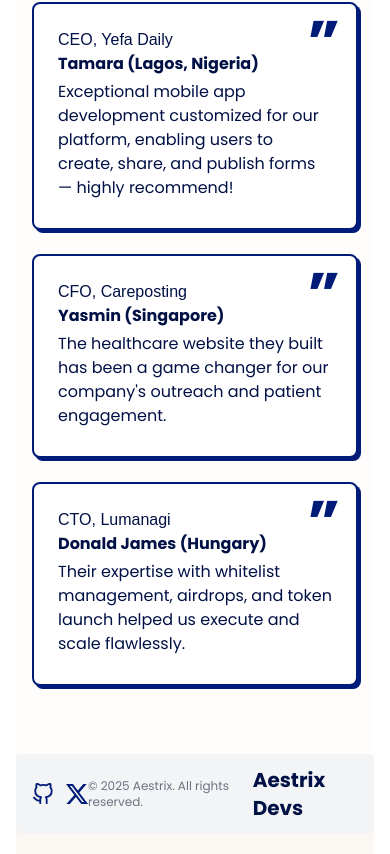
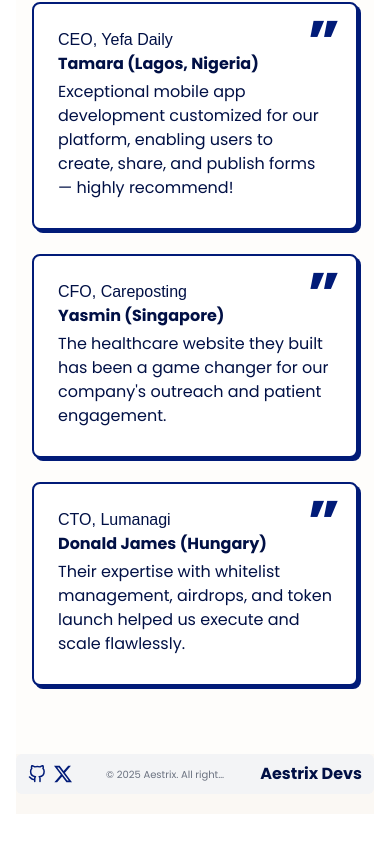
Before and after one commit to 0xDaniiel/Aestrix, a Next.js app: page / in a window 390 px wide. Shown: the part 4154-5008 px from the top of the page. After the commit the page ends 4968 px from the top, so only its background shows below. Built offline with nearby package versions, Linux system fonts and the light colour scheme; a web font is replaced by a local one.

Commit message:
responsive footer

```diff
--- a/components/Footer.tsx
+++ b/components/Footer.tsx
@@ -8,16 +8,17 @@ const Footer = () => {
   return (
     <div className="bg-[#fbf8f4] pb-5">
       <FadeInOnScroll>
-        <section className="max-w-7xl bg-gray-100 rounded-md flex items-center justify-between mx-auto px-4 sm:px-6 lg:px-8 py-3 md:py-5">
-          <div className="flex items-center gap-3">
+        <section className="max-w-7xl bg-gray-100 rounded-md flex items-center justify-between mx-auto px-3 sm:px-6 lg:px-8 py-2 md:py-4">
+          {/* Social links */}
+          <div className="flex items-center gap-2 sm:gap-3">
             <Link
               href="https://github.com/aestrix-dev"
               target="_blank"
               rel="noopener noreferrer"
             >
               <FiGithub
-                size={22}
-                className="text-[#011B78] hover:opacity-80 transition"
+                size={18} // smaller on mobile
+                className="text-[#011B78] hover:opacity-80 transition sm:size-22"
               />
             </Link>
             <Link
@@ -26,17 +27,21 @@ const Footer = () => {
               rel="noopener noreferrer"
             >
               <BsTwitterX
-                size={22}
-                className="text-[#011B78] hover:opacity-80 transition"
+                size={18} // smaller on mobile
+                className="text-[#011B78] hover:opacity-80 transition sm:size-22"
               />
             </Link>
           </div>
 
-          <p className="text-xs text-gray-500">
+          {/* Copyright */}
+          <p className="text-[10px] sm:text-xs text-gray-500 text-center truncate max-w-[120px] sm:max-w-none">
             &copy; {new Date().getFullYear()} Aestrix. All rights reserved.
           </p>
 
-          <h3 className="text-xl text-[#011045] font-semibold">Aestrix Devs</h3>
+          {/* Brand name */}
+          <h3 className="text-base sm:text-lg md:text-xl text-[#011045] font-semibold whitespace-nowrap">
+            Aestrix Devs
+          </h3>
         </section>
       </FadeInOnScroll>
     </div>
--- a/components/Hero.tsx
+++ b/components/Hero.tsx
@@ -14,13 +14,15 @@ const Hero = () => {
   return (
     <div>
       <FadeInOnScroll>
-        <section className="relative w-full bg-white min-h-screen pt-16 md:pt-20 bg-[url('/images/heropattern.svg')] bg-no-repeat bg-center bg-cover">
-          {/* style={{
-            backgroundImage: "url('/images/pattern.svg')",
+        <section
+          className="relative w-full bg-white min-h-screen pt-16 md:pt-20"
+          style={{
+            backgroundImage: "url('/images/heropattern.svg')",
             backgroundRepeat: "no-repeat",
             backgroundPosition: "center",
             backgroundSize: "cover",
-          }} */}
+          }}
+        >
           <div className="flex flex-col items-center px-6 sm:px-8 lg:px-12 max-w-5xl mx-auto text-center">
             {/* Open to Work Badge */}
             <div className="inline-flex items-center gap-2 px-2.5 py-1 text-xs rounded-full bg-green-100 border border-green-300 select-none cursor-default">
```
Also changed, not shown: public/images/heropattern.svg (renamed from public/images/hereopattern.svg).
